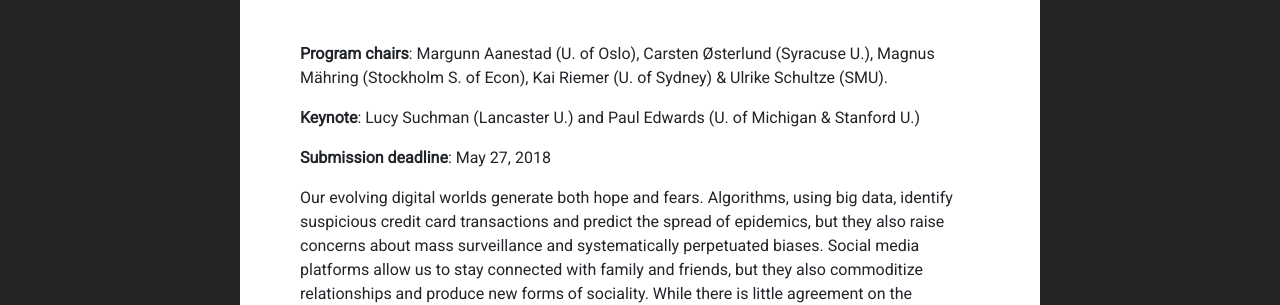
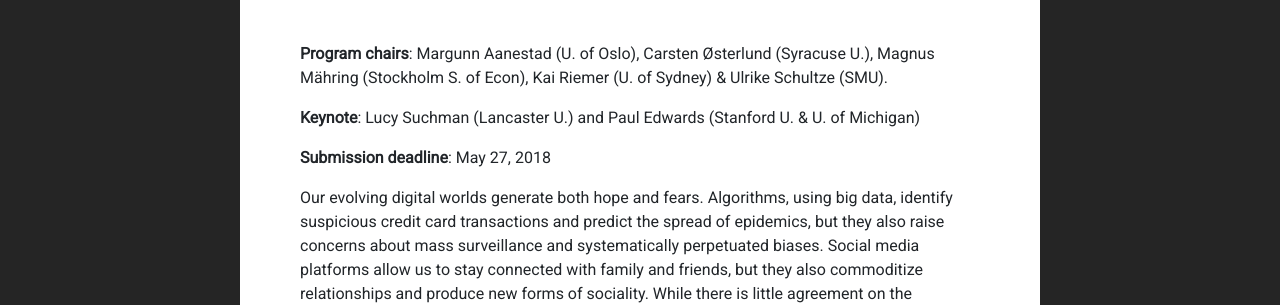
Before and after one commit to ifip82conf/ifip82conf.github.io, a Jekyll site: the page built from index.md, in a window 1280 px wide and 1351 px high. Shown: the part 587-892 px from the top of the window. Built offline with Jekyll 4.4.1, drawn with Linux system fonts in a browser that asks for light colours; nearby versions of some CDN libraries.

Commit message:
Fixed affiliation

```diff
--- a/index.md
+++ b/index.md
@@ -6,7 +6,7 @@ title: IFIP 8.2 2018
 **Program chairs**: Margunn Aanestad (U. of Oslo), Carsten Østerlund (Syracuse U.), Magnus Mähring (Stockholm S. of Econ),
 Kai Riemer (U. of Sydney) & Ulrike Schultze (SMU).
 
-**Keynote**: Lucy Suchman (Lancaster U.) and Paul Edwards (U. of Michigan & Stanford U.)
+**Keynote**: Lucy Suchman (Lancaster U.) and Paul Edwards (Stanford U. & U. of Michigan)
 
 **Submission deadline**: May 27, 2018
 
```
Also changed, not shown: 1 other file.
